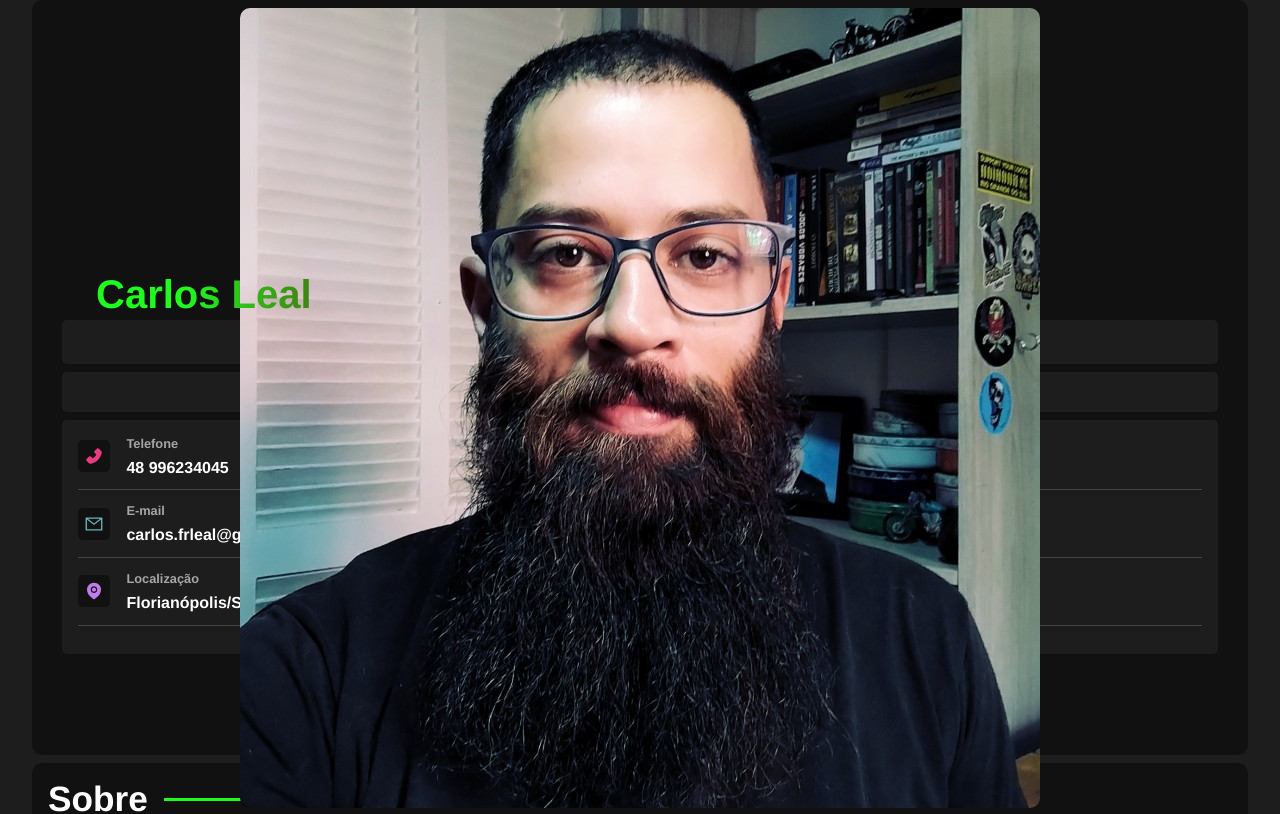
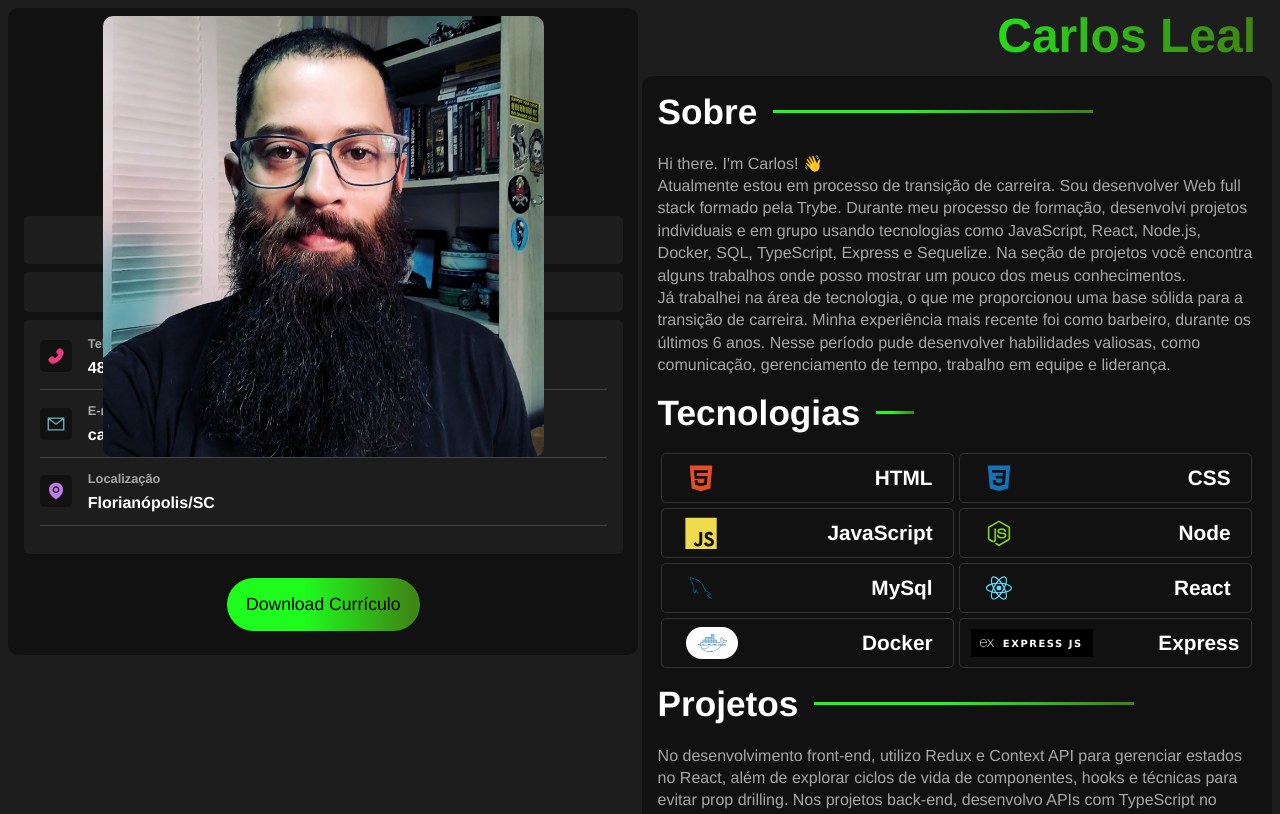
Before and after one commit to carlosleal89/portfolio, a React (Vite) app: page / in a window 1280 px wide. Shown: the top 814 px of the page. Built offline with nearby package versions, Linux system fonts and the light colour scheme.

Commit message:
tela 768 em andamento

```diff
--- a/src/styles/components/technologiescontainer.sass
+++ b/src/styles/components/technologiescontainer.sass
@@ -25,7 +25,7 @@
       .tech-icon
         width: 30%
         display: flex
-        justify-content: center
+        justify-content: left
 
       .tech-info
         width: 40%
@@ -35,6 +35,7 @@
       h3
         color: variables.$font-color
         font-size: 1rem
+        padding-right: 0.1rem
 
       svg
         font-size: 2.5rem
@@ -69,11 +70,12 @@
             color: #1572B6
             background: #fff
             border-radius: 50px
+            width: 60%
+            margin-left: 0.3rem
 
     #Express
         display: flex
-        justify-content: center
-        flex-direction: column
+        justify-content: left
 
-        .tech-icon
-          position: absolute
+        .tech-info
+          display: none
--- a/src/styles/media-queries.sass
+++ b/src/styles/media-queries.sass
@@ -5,8 +5,9 @@
   #portfolio
 
     h1
-      left: 6rem
-      top: 15.5rem
+      left: 5rem
+      top: 15.2rem
+      font-size: 2.4rem
 
   #sidebar
 
@@ -16,6 +17,18 @@
     .resume-btn
       @include mixins.resume-btn-mobile
       margin-top: -0.5rem
+
+  .tech-container
+
+    .tech-grid
+
+      #Express
+          justify-content: center
+          padding: 0
+
+          .tech-icon
+            position: absolute
+            right: 3.5rem
 
 @media screen and (min-width: 414px)
   #portfolio
@@ -33,3 +46,66 @@
     .resume-btn
       @include mixins.resume-btn-mobile
       margin-top: -0.5rem
+
+  .tech-container
+
+    .tech-grid
+
+      #Express
+          justify-content: center
+          padding: 0
+
+          .tech-icon
+            position: absolute
+
+          .tech-info
+            display: none
+
+@media screen and (min-width: 768px)
+  #portfolio
+    gap: 0.2rem
+    padding: 0.5rem
+    flex-direction: row
+    justify-content: center
+    align-items: start
+
+    #main-title
+      position: static
+      font-size: 3rem
+      text-align: right
+      margin-bottom: 0.8rem
+      padding-right: 1rem
+  #sidebar
+
+    .job-title
+      margin: 10rem 1rem 0
+      font-size: 1.2rem
+
+    .resume-btn
+      @include mixins.resume-btn-mobile
+      margin-top: -0.5rem
+
+  .tech-container
+
+    .tech-grid
+
+      .tech-card
+        justify-content: space-around
+
+        .tech-info
+          h3
+            font-size: 1.3rem
+
+      #Express
+          justify-content: space-around
+
+          .tech-icon
+            position: static
+            width: 40%
+            display: flex
+            justify-content: left
+
+          .tech-info
+            display: flex
+            width: 40%
+            justify-content: right
```
